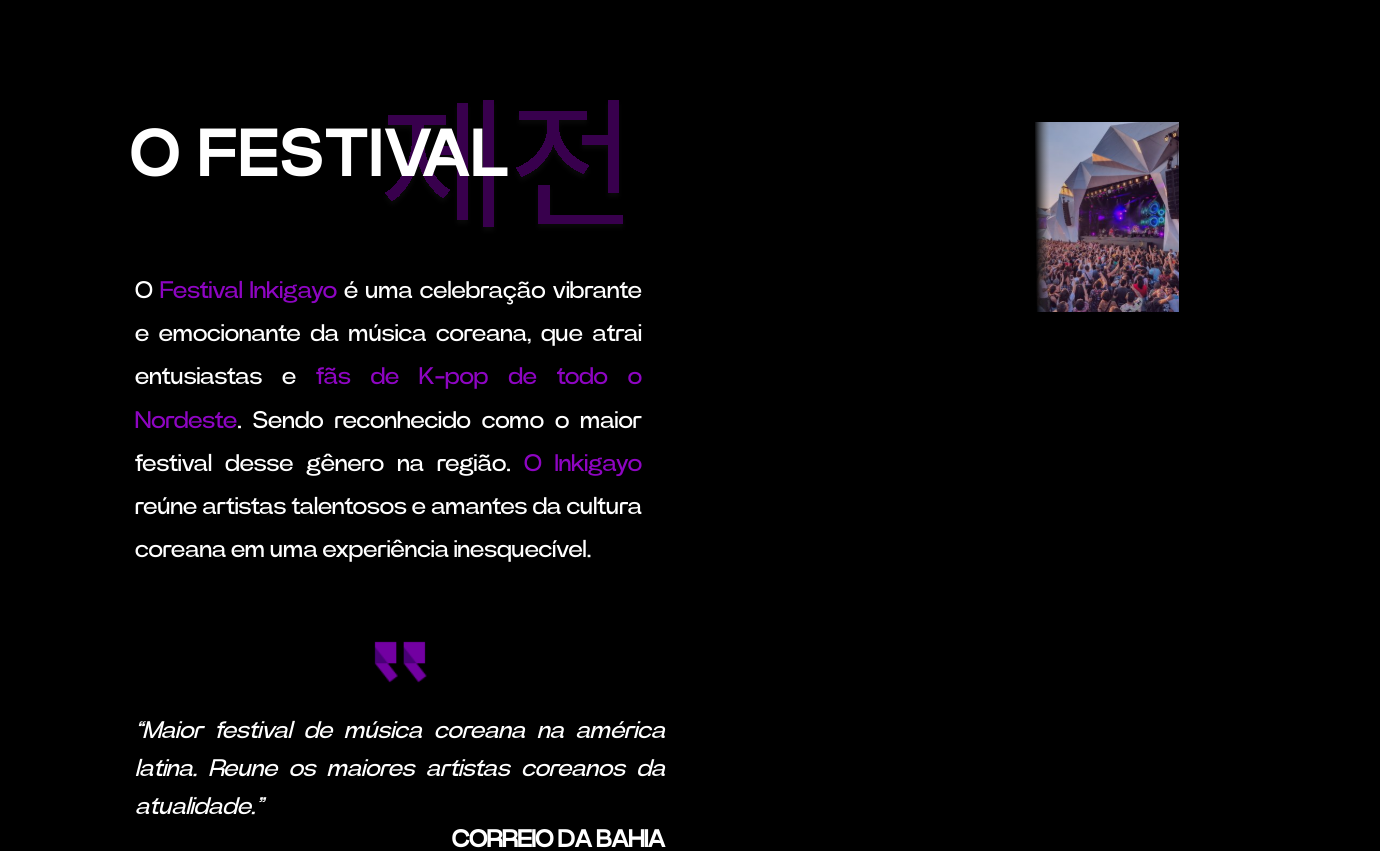
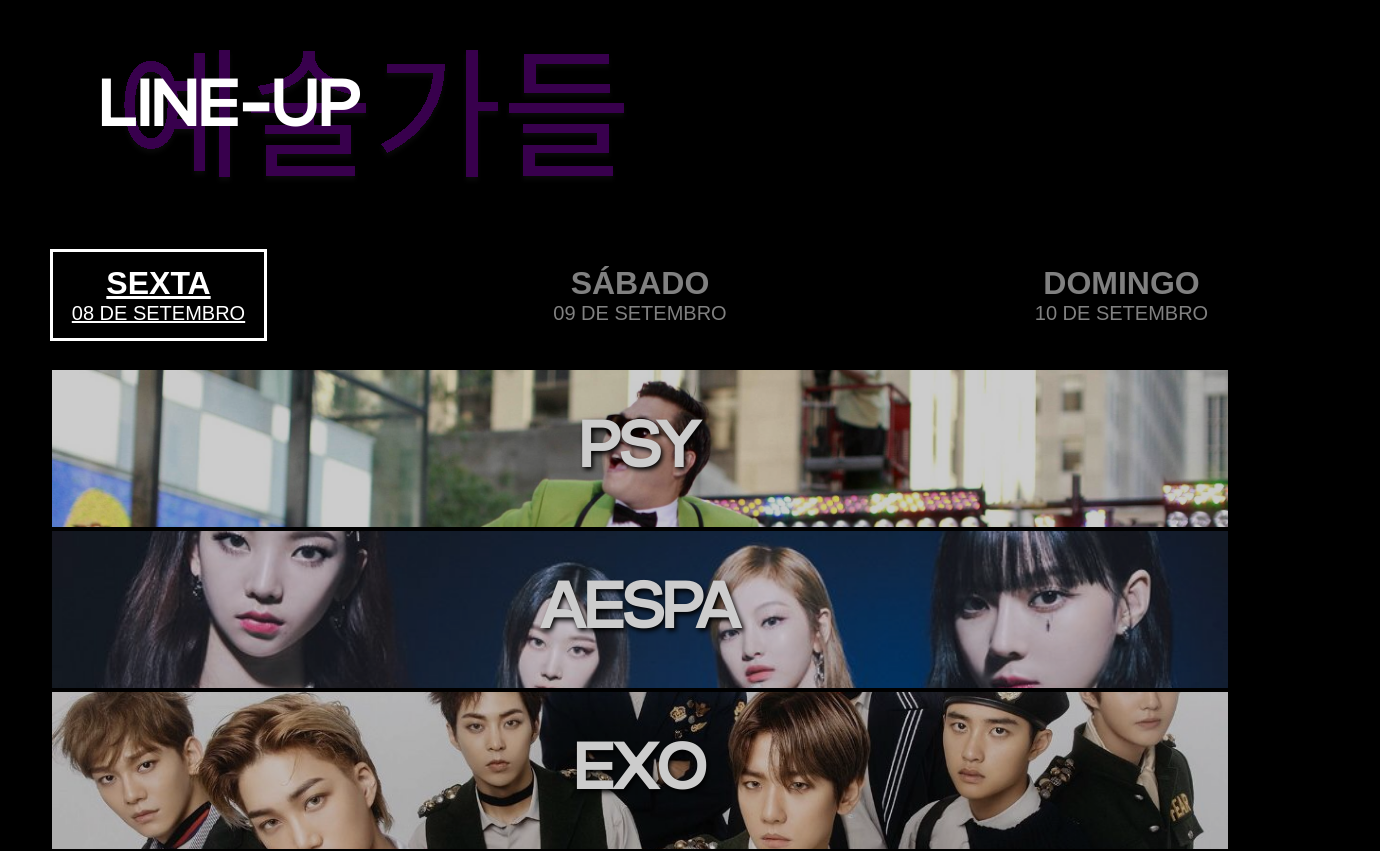
Before and after one commit to elcarvalhogoncalves/inkigayofestival, a Next.js app in the folder inkigayo-festival/: page / in a window 1280 px wide. Shown: the top 851 px of the page, 1380 px wide, since content can reach past the window. Built offline with nearby package versions, Linux system fonts and the light colour scheme.

Commit message:
FRONT: Ajuste do festival e do line-up

```diff
--- a/inkigayo-festival/src/app/(landing-page)/page.tsx
+++ b/inkigayo-festival/src/app/(landing-page)/page.tsx
@@ -9,10 +9,12 @@ import LineUp from "@/components/landing-page/LineUp";
 export default function LandingPage() {
   return (
     <>
-      <Festival/>
+      {/* <Navbar/> */}
+      {/* <Home/> */}
+      {/* <Festival/> */}
       <LineUp/>
-      <FAQ />
-      <Footer/>
+      {/* <FAQ /> */}
+      {/* <Footer/> */}
     </>
   );
 }
--- a/inkigayo-festival/src/components/landing-page/Festival.tsx
+++ b/inkigayo-festival/src/components/landing-page/Festival.tsx
@@ -31,8 +31,9 @@ export default function Festival() {
               <p className={styles.autor}>CORREIO DA BAHIA</p>
             </div>
           </div>
-
-          <figure className={styles.image} />
+          <div className={styles.image}>
+            <div className={styles.image_shadow}></div>
+          </div>
         </div>
       </section>
     </>
--- a/inkigayo-festival/src/components/landing-page/LineUp.tsx
+++ b/inkigayo-festival/src/components/landing-page/LineUp.tsx
@@ -17,15 +17,15 @@ export default function LineUp() {
             <h1> LINE-UP</h1>
           </div>
           <div className={styles.dias}>
-            <button className={styles.date} onClick={() => setDia("sexta")}>
+            <button className={`${styles.date} ${Dia === "sexta" && styles.date_choice}`} onClick={() => setDia("sexta")}>
               <h1>SEXTA</h1>
               <p>08 DE SETEMBRO</p>
             </button>
-            <button className={styles.date} onClick={() => setDia("sabado")}>
+            <button className={`${styles.date} ${Dia === "sabado" && styles.date_choice}`} onClick={() => setDia("sabado")}>
               <h1>SÁBADO</h1>
               <p>09 DE SETEMBRO</p>
             </button>
-            <button className={styles.date} onClick={() => setDia("domingo")}>
+            <button className={`${styles.date} ${Dia === "domingo" && styles.date_choice}`} onClick={() => setDia("domingo")}>
               <h1>DOMINGO</h1>
               <p>10 DE SETEMBRO</p>
             </button>
--- a/inkigayo-festival/src/styles/components/landing-page/Festival.module.css
+++ b/inkigayo-festival/src/styles/components/landing-page/Festival.module.css
@@ -41,7 +41,7 @@
   display: flex;
   flex-direction: column;
   justify-content: space-between;
-  margin: 7.5rem;
+  margin-left: 0rem;
   height: 80rem;
 }
 
@@ -81,15 +81,26 @@
 }
 
 .image {
-  width: 100rem;
-  height: 80rem;
+  width: 63rem;
+  max-height: 100%;
   background-image: url("../../../../public/imagens/festival.svg");
-  background-size: 30% ;
+  background-size: cover ;
   background-repeat: no-repeat;
   background-position: 70% 20%;
 }
 
-@media screen and (max-width: 600px) {
+.image_shadow{
+    display: flex;
+    justify-content: flex-start;
+    align-items: flex-end;
+    height: 100%;
+    width: 100%;
+    padding: 6rem 6.7rem;
+    background: linear-gradient(to left, transparent 90%, #000 99% , #000 100%),linear-gradient(to bottom, transparent 90%, #000 99% , #000 100%);
+}
+
+
+@media screen and (max-width: 770px) {
 
   .title{
     background-position: center;
@@ -118,6 +129,7 @@
   .desc{
     text-align: center;
     font-size: 2rem;
+    text-shadow: #000 .2rem .3rem 0.3rem;
     width: 35rem;
     height: 31.5rem;
     margin-top: 3.5rem;
@@ -133,13 +145,16 @@
   }
   .frase{
     text-align: center;
+    text-shadow: #000 .2rem .3rem 0.3rem;
     font-size: 2.5rem;
     width: 43rem;
     line-height: 3.1rem;
   }
   .autor{
     font-size: 2.6rem;
+    text-shadow: #000 .2rem .3rem 0.3rem;
     margin-top: 3.2rem;
+    margin-right: 2rem;
   }
   .image{
     width: 0;
--- a/inkigayo-festival/src/styles/components/landing-page/LineUp.module.css
+++ b/inkigayo-festival/src/styles/components/landing-page/LineUp.module.css
@@ -1,7 +1,9 @@
 .container {
   height: 100%;
   width: 100%;
+  margin-bottom: 5rem;
   background: black;
+  position: relative;
   display: flex;
   justify-content: center;
   align-items: center;
@@ -22,6 +24,7 @@
   font-size: 6.4rem ;
   margin-left: 5rem;
   margin-top: 6.9rem ;
+  margin-bottom: 7rem ;
   letter-spacing: .4rem ;
 }
 
@@ -32,36 +35,43 @@
 
 .body {
   max-width: 128rem;
-  height: 100vh;
+  height: 100%;
   display: flex;
   flex-direction: column;
 }
 
 .dias {
   margin-bottom: 2.7rem;
-
   display: flex;
   justify-content: space-between;
 }
 
 .date {
   box-sizing: border-box;
-  height: 10.5rem;
-  width: 24.7rem;
+  cursor: pointer;
+  width: 21.7rem;
   border: none;
-
+  padding: 1.3rem;
   background-color: transparent;
   color: white;
   filter: brightness(50%);
+  transition: .2s;
 }
 
-.date:active {
+
+.date:hover {
+  filter: brightness(100%);
+
+}
+
+.date_choice{
+  border: 3px solid white;
+  text-decoration: underline;
   filter: brightness(100%);
 }
 
 .date h1 {
   font-size: 3.2rem;
-  border-bottom: 2px solid #fff;
 }
 
 .date p {
@@ -73,11 +83,16 @@
 }
 
 .cards div {
-
+  cursor: pointer;
+  display: flex;
+  flex-direction: column;
+  border: 2px solid black;
+  justify-content: center;
+  align-items: center;
   width: 1180px;
   height: 161px;
   text-align: center;
-
+  transition: .5s ease-in;
   background-size: cover;
   filter: brightness(80%);
 }
@@ -90,21 +105,34 @@
   align-items: center;
   justify-content: space-between;
   flex-direction: column;
+  transition: .5s ease-out;
 
 }
 .cards div h1 {
+  display: flex;
+  align-items: center;
+  justify-content: center;
+  height: 100%;
+  text-shadow: #000 .2rem .3rem 0.5rem;
   font-size: 64px;
   align-self: center;
   filter: brightness(100%);
 }
 .cards div p {
-  opacity: 0;
-  font-size: 36px;
-  background: #8E05C2;
+  display: none;
+  width: 100%;
+  font-size: 24px;
+  background: #270036bb;
+  transition: .3s ease-in;
 }
 .cards div:hover p {
-  opacity: 100;
+  display: flex;
+  align-items: center;
+  text-shadow: #000 .2rem .3rem 0.5rem;
+  padding-block: 2rem;
+  justify-content: center;
   font-weight: 300;
+  transition: .3s ease-out;
 }
 
 .aespa {
@@ -169,16 +197,15 @@
       max-width: 43rem ;
     }
     .date{
-      height: 4rem;
       width: 10.7rem;
     }
 
     .date h1{
-      font-size: 2rem;
+      font-size: 1.6rem;
     }
 
     .date p{
-      font-size: 1.6rem ;
+      font-size: 1.2rem ;
     }
 
     .cards div{
```
